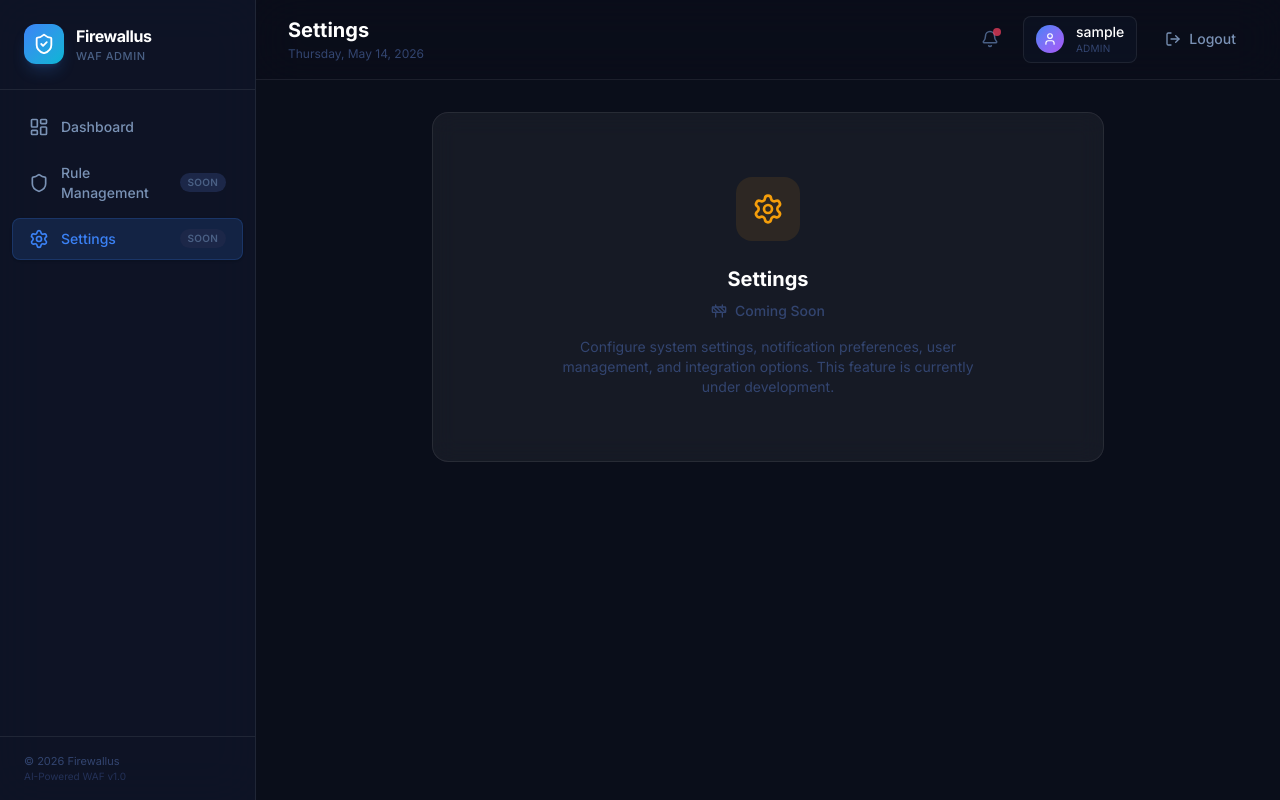
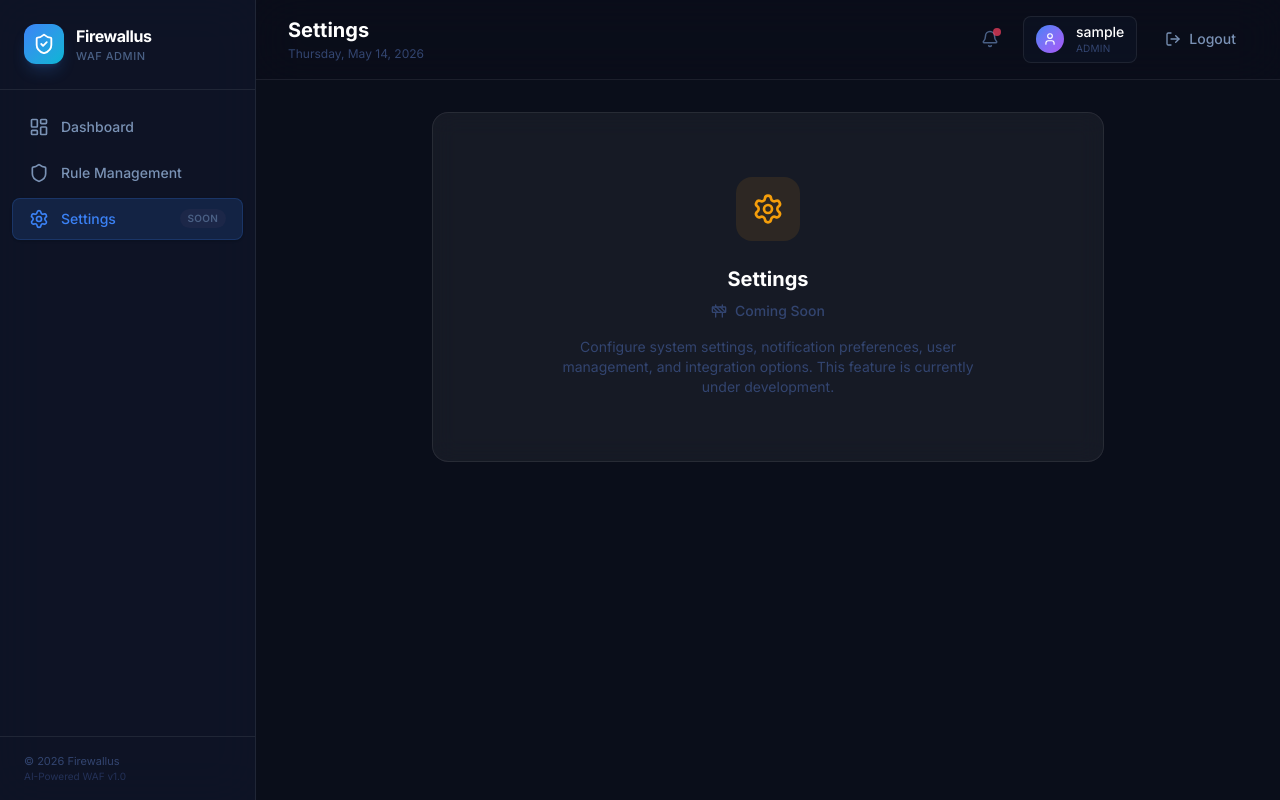
Before and after one commit to Pavelgrr7/firewallus-ai-waf, a React (Vite) app in the folder admin-frontend/: page /settings in a window 1280 px wide. Built offline with nearby package versions, Linux system fonts and the light colour scheme; sample sign-in values are in the browser's storage.

Commit message:
fix(ui): removed `soon` badge on Rule Management button

```diff
--- a/admin-frontend/src/components/layout/Sidebar.tsx
+++ b/admin-frontend/src/components/layout/Sidebar.tsx
@@ -11,7 +11,7 @@ interface NavItem {
 
 const navItems: NavItem[] = [
   { label: 'Dashboard', path: '/', icon: <LayoutDashboard size={20} /> },
-  { label: 'Rule Management', path: '/rules', icon: <Shield size={20} />, badge: 'Soon' },
+  { label: 'Rule Management', path: '/rules', icon: <Shield size={20} /> },
   { label: 'Settings', path: '/settings', icon: <Settings size={20} />, badge: 'Soon' },
 ];
 
```
